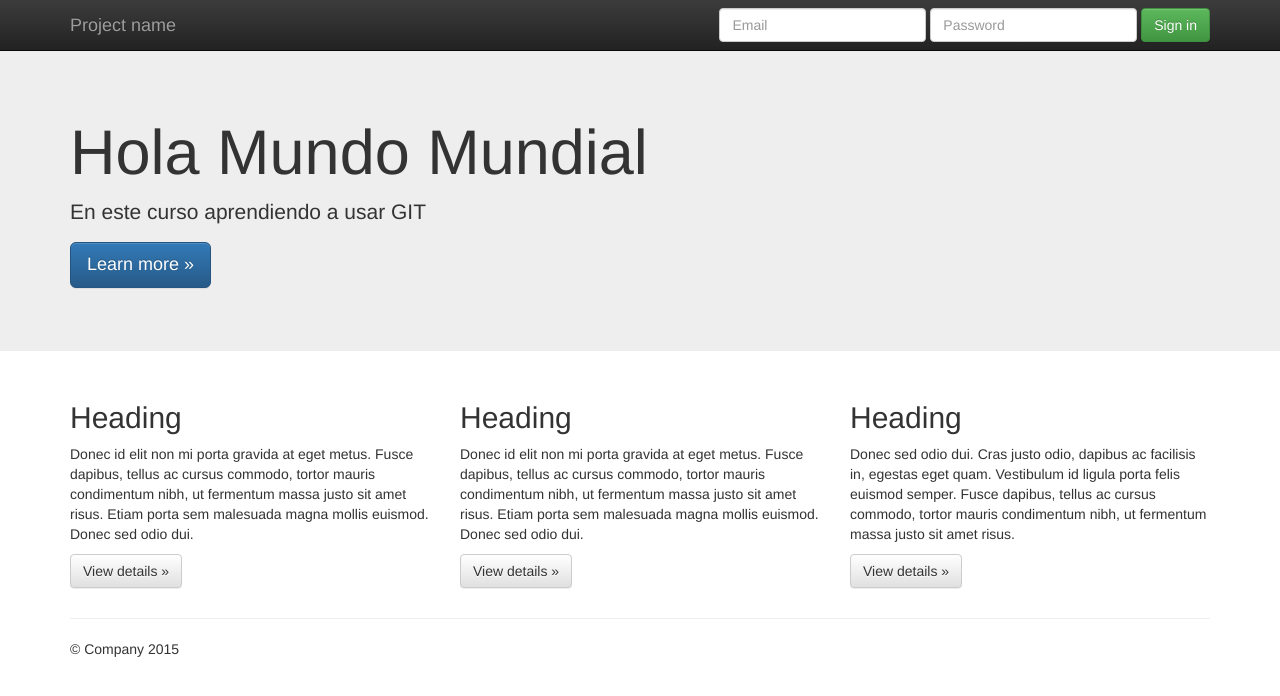
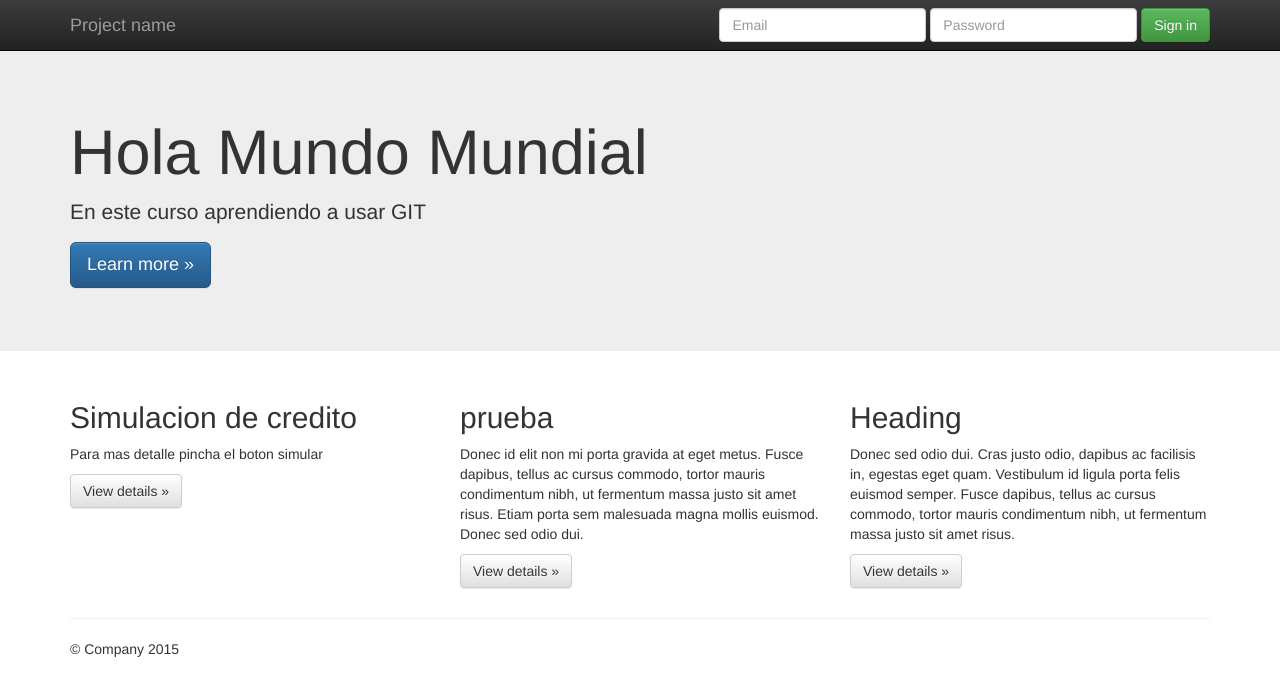
Before and after one commit to ainfantec/capacitacion, a plain HTML site: page index.html in a window 1280 px wide. Drawn offline with nearby package versions, Linux system fonts and the light colour scheme.

Commit message:
Se agrega cambios

```diff
--- a/index.html
+++ b/index.html
@@ -65,12 +65,12 @@
       <!-- Example row of columns -->
       <div class="row">
         <div class="col-md-4">
-          <h2>Heading</h2>
-          <p>Donec id elit non mi porta gravida at eget metus. Fusce dapibus, tellus ac cursus commodo, tortor mauris condimentum nibh, ut fermentum massa justo sit amet risus. Etiam porta sem malesuada magna mollis euismod. Donec sed odio dui. </p>
+          <h2>Simulacion de credito</h2>
+          <p>Para mas detalle pincha el boton simular </p>
           <p><a class="btn btn-default" href="#" role="button">View details &raquo;</a></p>
         </div>
         <div class="col-md-4">
-          <h2>Heading</h2>
+          <h2>prueba</h2>
           <p>Donec id elit non mi porta gravida at eget metus. Fusce dapibus, tellus ac cursus commodo, tortor mauris condimentum nibh, ut fermentum massa justo sit amet risus. Etiam porta sem malesuada magna mollis euismod. Donec sed odio dui. </p>
           <p><a class="btn btn-default" href="#" role="button">View details &raquo;</a></p>
        </div>
```
